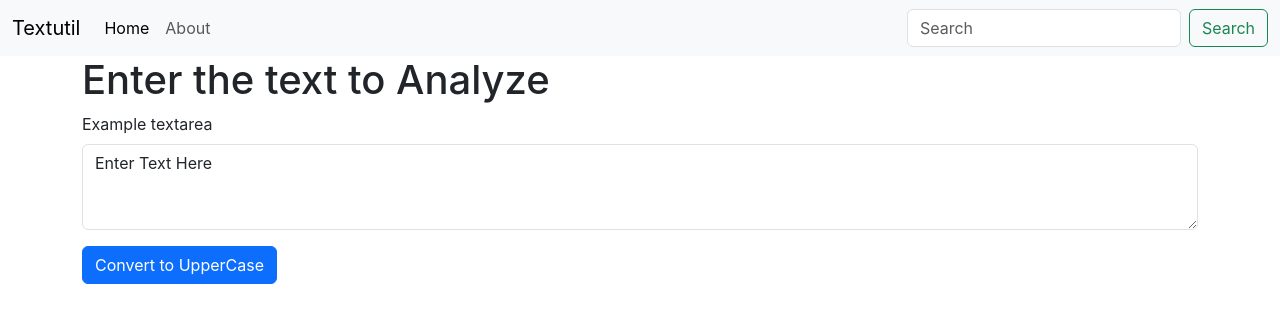
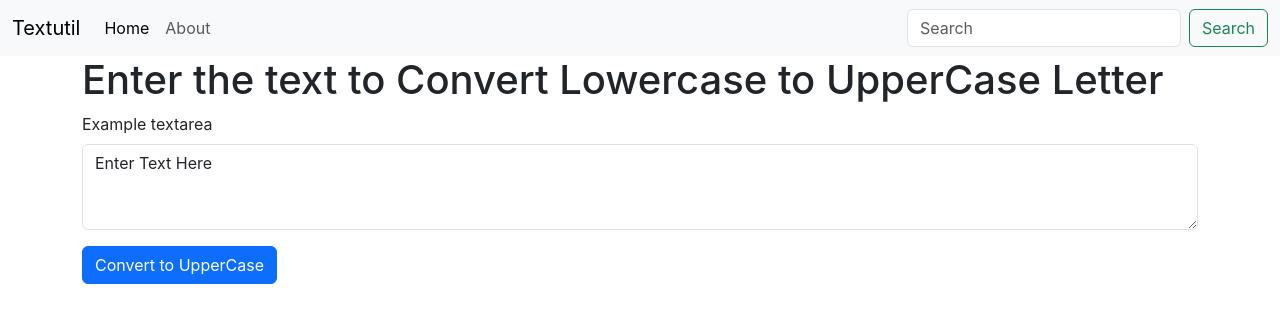
Before and after one commit to himansu-1/my-app, a React (Create React App) app: page / in a window 1280 px wide. Shown: the top 322 px of the page. Built offline with nearby package versions, Linux system fonts and the light colour scheme.

Commit message:
trial change-1

```diff
--- a/src/App.js
+++ b/src/App.js
@@ -10,7 +10,7 @@ function App() {
       <Navbar title="Textutil"  />
       {/* <Navbar  /> */}
       <div className="container">
-        <TextForm  heading="Enter the text to Analyze"/>
+        <TextForm  heading="Enter the text to Convert Lowercase to UpperCase Letter "/>
       </div>
 
     </>
```
